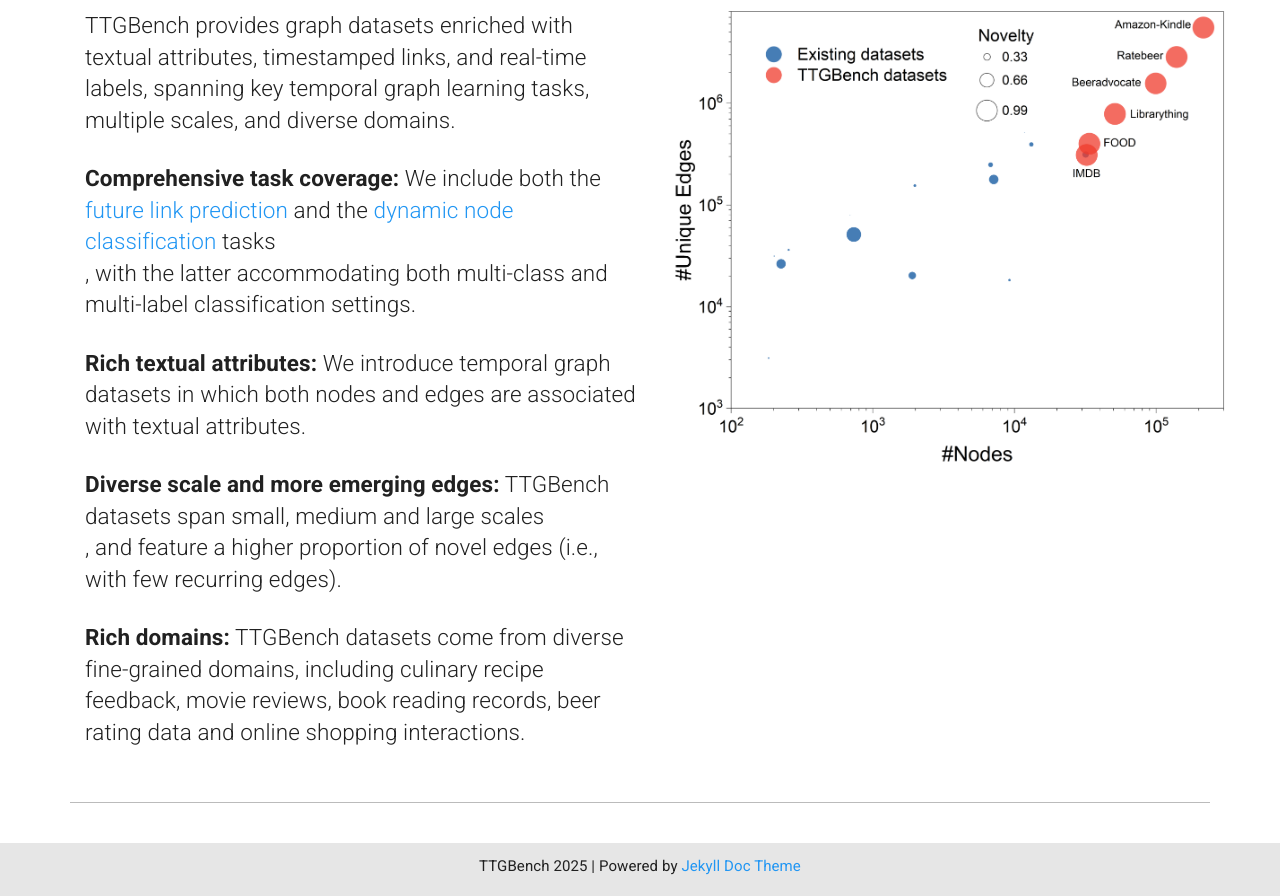
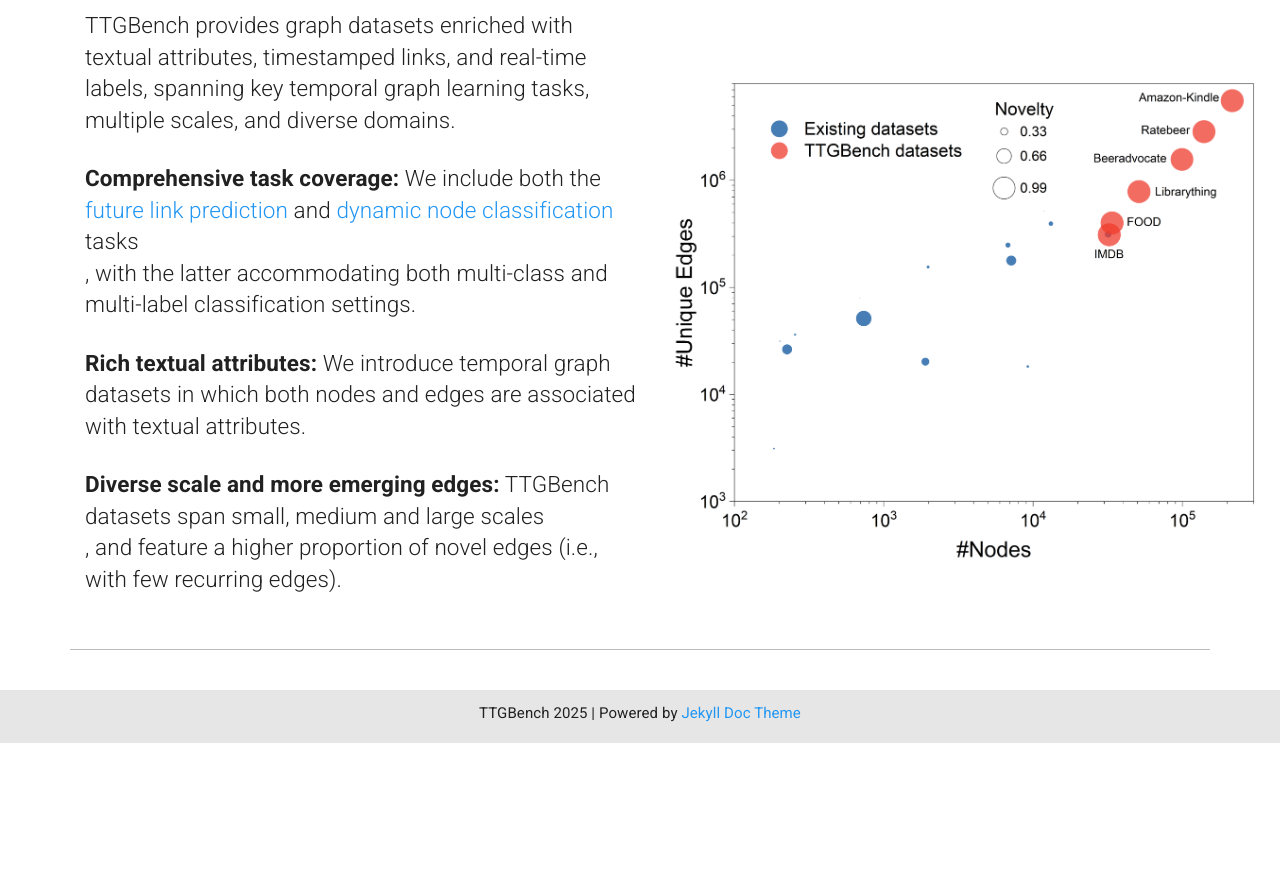
Before and after one commit to longfei-ma/TTGBenchWeb, a plain HTML site: page dataset_overview.html in a window 1280 px wide. Shown: the part 183-1079 px from the top of the page. After the commit the page ends 926 px from the top, so only its background shows below. Drawn offline with Linux system fonts and the light colour scheme.

Commit message:
modify position of dataset_overview figure

```diff
--- a/dataset_overview.html
+++ b/dataset_overview.html
@@ -207,7 +207,7 @@
                 TTGBench provides graph datasets enriched with textual attributes, timestamped links, and real-time labels, spanning key temporal graph learning tasks, multiple scales, and diverse domains.
             </p>
 			<p class="lead">
-                <b>Comprehensive task coverage:</b> We include both the <a href="linkprop.html">future link prediction</a> and the <a href="nodeprop.html">dynamic node classification</a> tasks<br>, with the latter accommodating both multi-class and multi-label classification settings.
+                <b>Comprehensive task coverage:</b> We include both the <a href="linkprop.html">future link prediction</a> and <a href="nodeprop.html">dynamic node classification</a> tasks<br>, with the latter accommodating both multi-class and multi-label classification settings.
             </p>
 
             <p class="lead">
@@ -217,13 +217,16 @@
 			<p class="lead">
                 <b>Diverse scale and more emerging edges:</b> TTGBench datasets span <span class="red-text">small</span>, <span class="blue-text">medium</span> and <span class="green-text">large</span> scales <br>, and feature a higher proportion of novel edges (i.e., with few recurring edges).
             </p>
-            <p class="lead">
+            <!--<p class="lead">
                 <b>Rich domains:</b> TTGBench datasets come from diverse fine-grained domains, including culinary recipe feedback, movie reviews, book reading records, beer rating data and online shopping interactions.  <br>
-            </p>
+            </p>-->
 
         </div>
-        <div class="col-md-6 text-center">
+
+        <div class="col-md-6 text-center" style="position: relative;">
+			<div style="position: absolute; top: 0%; transform: translateY(15%); width: 100%;">
             <img src="./assets/dataset_overview.png" class="img-responsive">
+			</div>
         </div>
     </div>
 </div>
```
